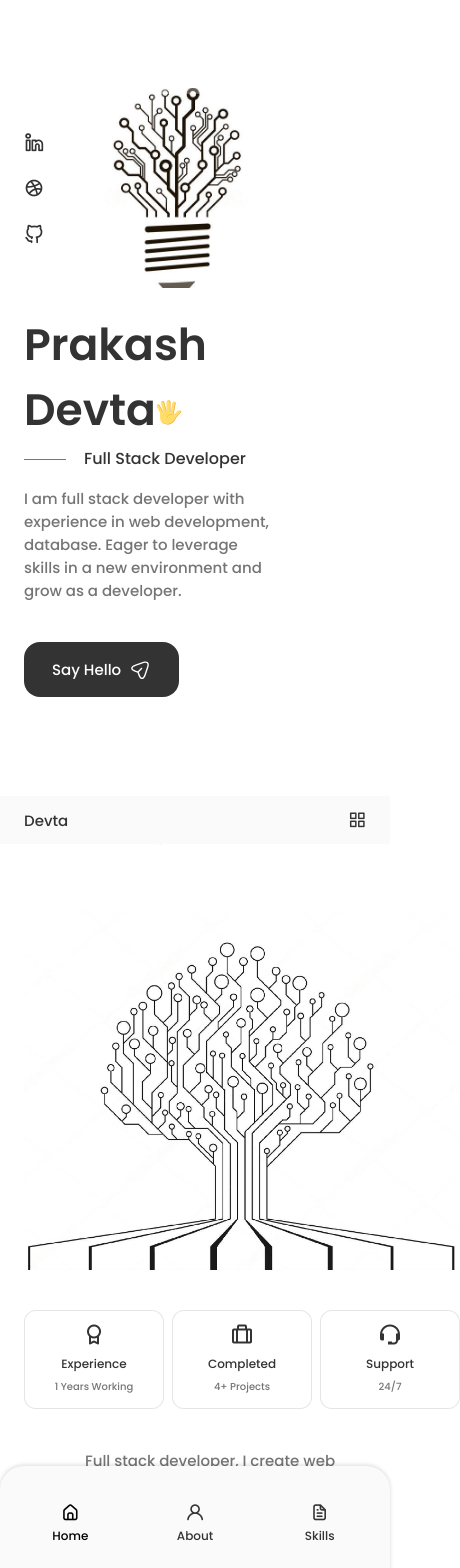
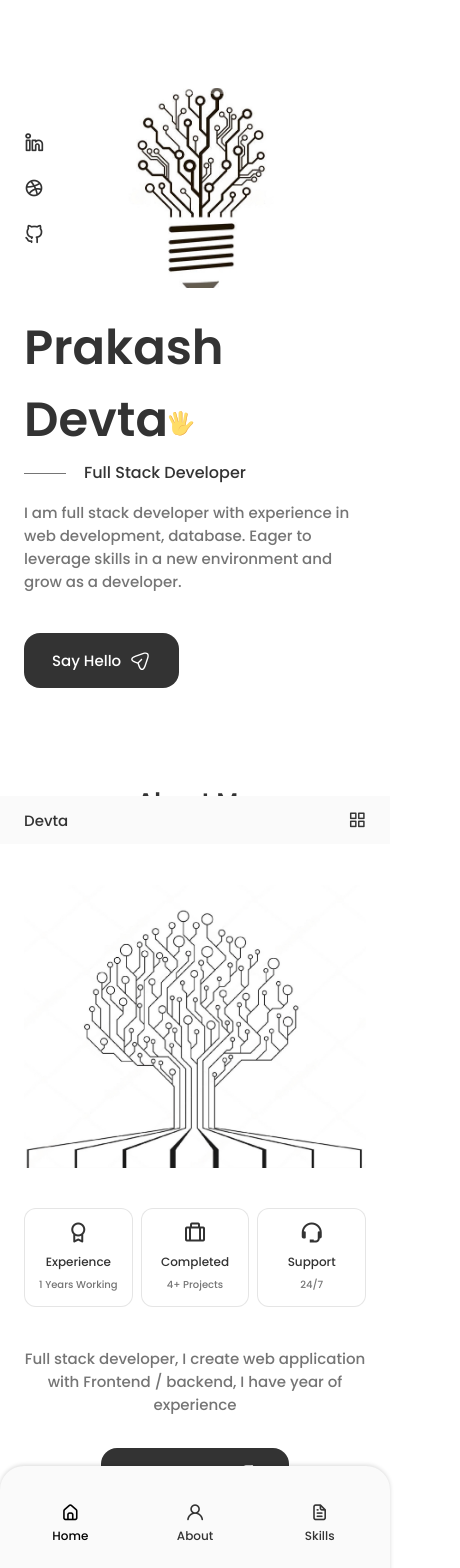
Before and after one commit to prakash2311/Portfolio-2, a React (Create React App) app: page / in a window 390 px wide. Shown: the top 1568 px of the page, 460 px wide, since content can reach past the window. Built offline with nearby package versions, Linux system fonts and the light colour scheme.

Commit message:
about finel touch

```diff
--- a/src/components/about/about.css
+++ b/src/components/about/about.css
@@ -42,7 +42,8 @@
 
 .about__description {
     padding: 0 4rem 0 0;
-    margin:var(--mb-2-5);
+    margin-bottom :var(--mb-2-5);
+    margin-top: var(--mb-2-5);
 }
 
 /*############  BREAKPOINTS  ############*/
@@ -74,7 +75,7 @@
 
     .about__description {
         padding: 0 4rem 0 0;
-        margin-bottom: var(--mb-2-4)
+        margin-bottom: 2rem;
     }
 
   }
@@ -82,8 +83,16 @@
   /* -----  FOR MEDIUM DEVICES ----- */
 
   @media screen and (max-width:768px) {
+    body {
+        margin:  0 0 var(--header-height) 0;
+    }
+
     .section {
       padding: 2rem 0 4rem;
+    }
+
+    .section__subtitle {
+        margin-bottom: var(--mb-3);
     }
   }
 
@@ -91,11 +100,21 @@
 
   @media screen and (max-width: 576px) {
 
+    .about__info {
+        grid-template-columns: repeat(3, 1fr);
+    }
+
+    .about__description {
+        padding: 0;
+    }
+
   }
 
   /* -----  FOR SMALLEST DEVICE ----- */
 
   @media screen and (max-width: 350px) {
-
+    .about__info {
+        grid-template-columns: repeat(2, 1fr);
+    }
 
   }
--- a/src/components/home/home.css
+++ b/src/components/home/home.css
@@ -25,7 +25,7 @@
 }
 
 .home__title{
-    font-size: var(--big-font-size);
+    font-size: 3rem;
     margin-bottom: var(--mb-0-25);
 }
 
@@ -123,8 +123,8 @@
 
 @media screen and (max-width: 992px){
     .home__container {
-        grid-template-columns: 100px repeat(2, 1fr);
-        column-gap: 1.25rem;
+        grid-template-columns: 1fr;
+        column-gap: 2.5rem;
     }
 
 
@@ -151,6 +151,7 @@
     .home__img{
         width: 250px;
         height: 250px;
+        justify-self: center;
         box-shadow: inset 0 0 0 8px rgb(255 255 255 / 30%);
     }
 
```
